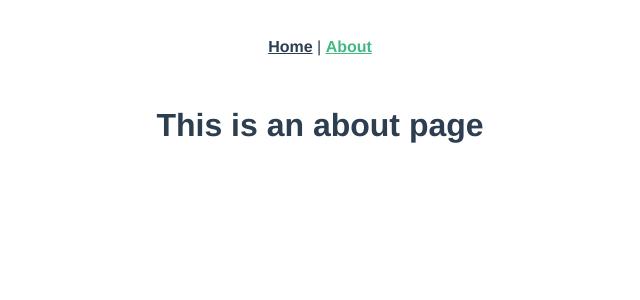
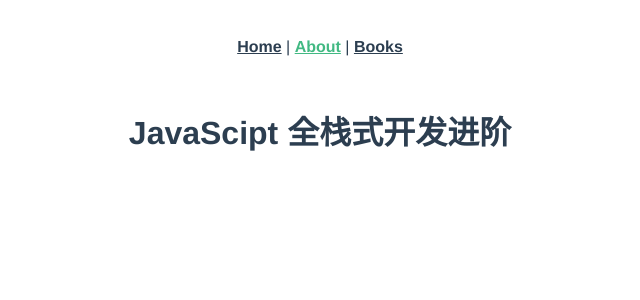
Before and after one commit to myanbin/js-vue-demo, a Vue app: page /about in a window 1280 px wide. Shown: the top 300 px of the page, without its empty margins (320-960 px from the left). Built offline with nearby package versions, Linux system fonts and the light colour scheme.

Commit message:
完成项目脚手架

```diff
--- a/src/App.vue
+++ b/src/App.vue
@@ -2,7 +2,8 @@
   <div id="app">
     <div id="nav">
       <router-link to="/">Home</router-link> |
-      <router-link to="/about">About</router-link>
+      <router-link to="/about">About</router-link> |
+      <router-link to="/books">Books</router-link>
     </div>
     <router-view/>
   </div>
--- a/src/router/index.js
+++ b/src/router/index.js
@@ -17,6 +17,11 @@ const routes = [
     // this generates a separate chunk (about.[hash].js) for this route
     // which is lazy-loaded when the route is visited.
     component: () => import(/* webpackChunkName: "about" */ '../views/About.vue')
+  },
+  {
+    path: '/books',
+    name: 'books',
+    component: () => import(/* webpackChunkName: "books" */ '../views/Books.vue')
   }
 ]
 
--- a/src/views/About.vue
+++ b/src/views/About.vue
@@ -1,5 +1,5 @@
 <template>
   <div class="about">
-    <h1>This is an about page</h1>
+    <h1>JavaScipt 全栈式开发进阶</h1>
   </div>
 </template>
--- /dev/null
+++ b/src/views/Books.vue
@@ -0,0 +1,18 @@
+<template>
+  <div class="books">
+    <h1>图书管理器</h1>
+  </div>
+</template>
+
+<script>
+export default {
+  name: 'books',
+  data: () => {
+    return {};
+  }
+}
+</script>
+
+<style>
+
+</style>
--- a/src/views/Home.vue
+++ b/src/views/Home.vue
@@ -11,6 +11,9 @@ import HelloWorld from '@/components/HelloWorld.vue'
 
 export default {
   name: 'home',
+  data: () => {
+    return {};
+  },
   components: {
     HelloWorld
   }
```
